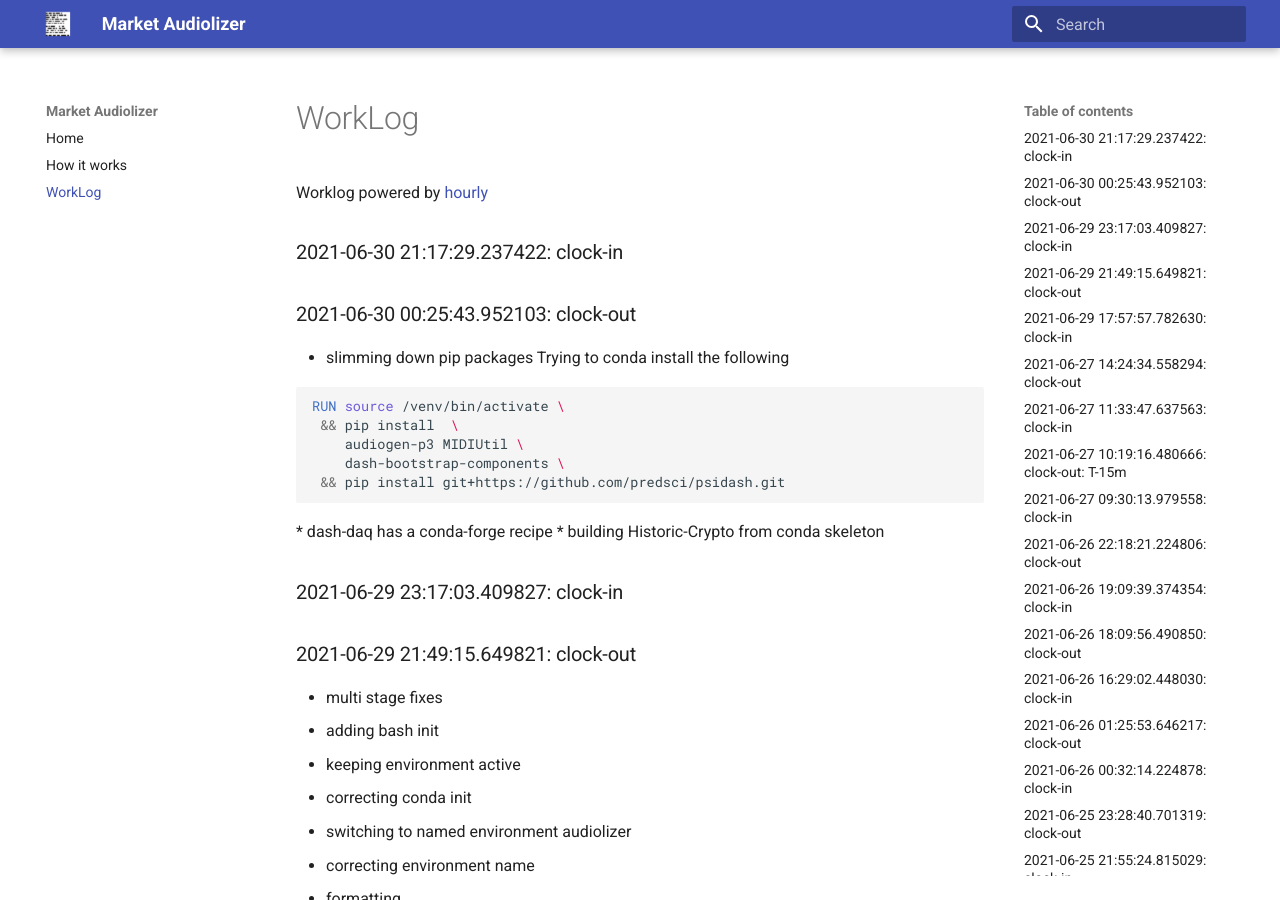
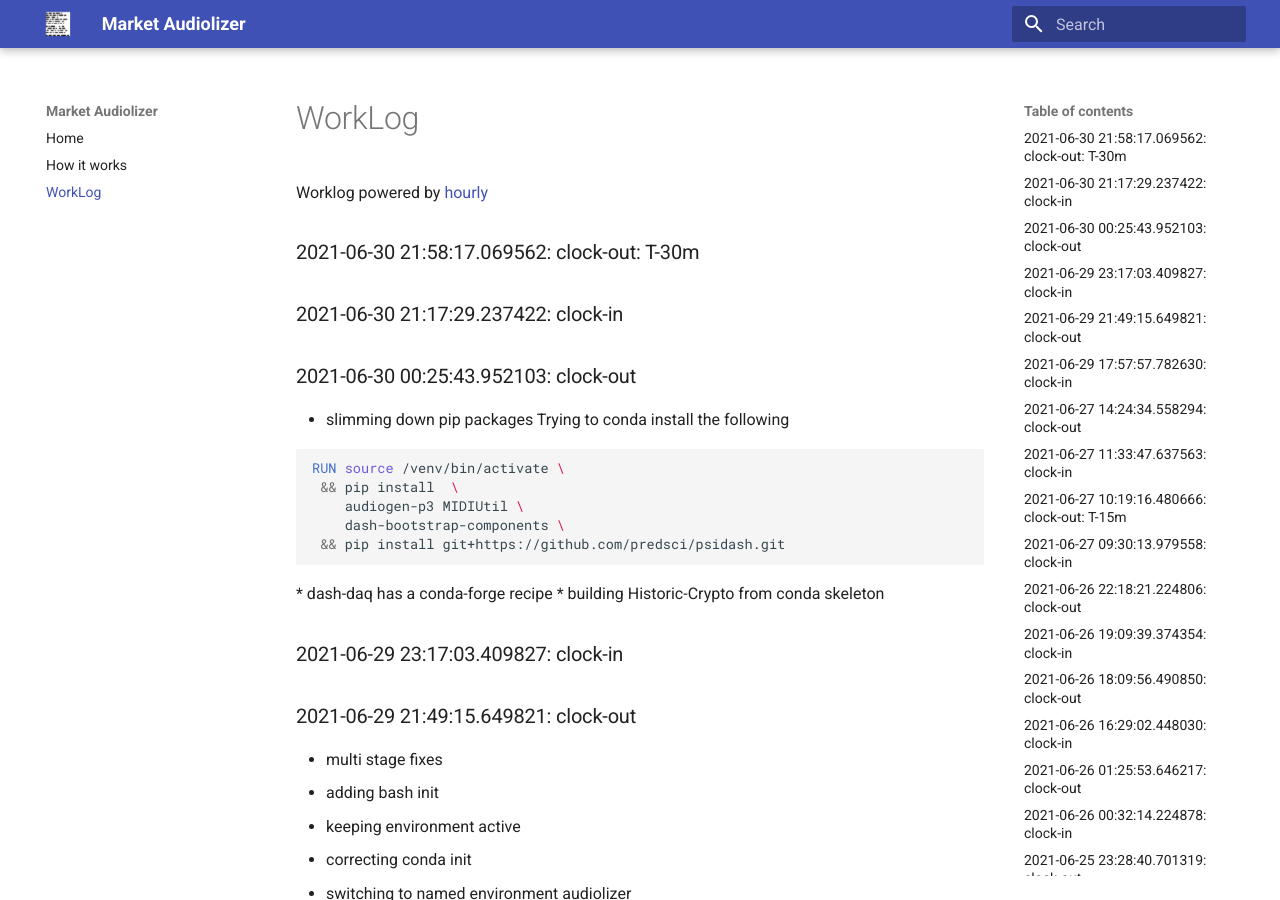
Before and after one commit to asherp/audiolizer, an MkDocs documentation site: the page built from docs/WorkLog.md, in a window 1280 px wide and 900 px high. Built offline with MkDocs 1.6.1 and Material for MkDocs 9.7.7, drawn with Linux system fonts in a browser that asks for light colours.

Commit message:
clock-out: T-30m

```diff
--- a/WorkLog.md
+++ b/WorkLog.md
@@ -1,3 +1,5 @@
+### 2021-06-30 21:58:17.069562: clock-out: T-30m
+
 
 ### 2021-06-30 21:17:29.237422: clock-in
 
```
